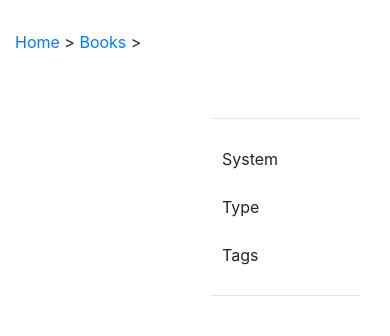
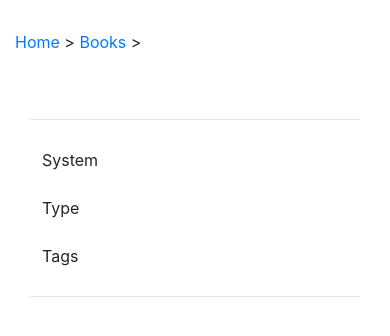
Before and after one commit to philippe-lemaire/rpgbooks.legendesdelatable.fr, a Django app: template books/templates/books/book_detail.html in a window 390 px wide. Shown: the part 56-392 px from the top of the page. Run offline with Django 4.2, Linux system fonts and the light colour scheme; the template is opened without the code that fills it, so the values that code supplies are empty; some libraries are stand-ins or nearby versions.

Commit message:
col-sm class

```diff
--- a/books/templates/books/book_detail.html
+++ b/books/templates/books/book_detail.html
@@ -9,13 +9,13 @@
 
 <div class="container mt-5">
   <div class="row">
-    <div class="col">
+    <div class="col-sm">
 
       {% if book.cover %}
       <img class="rounded img-fluid portrait" src="{% get_media_prefix %}{{book.cover}}" alt="Cover of {{book.title}}.">
       {% endif %}
     </div>
-    <div class="col">
+    <div class="col-sm">
       <h1>{{book.title}}</h1>
       {{book.blurb|safe}}
 
```
